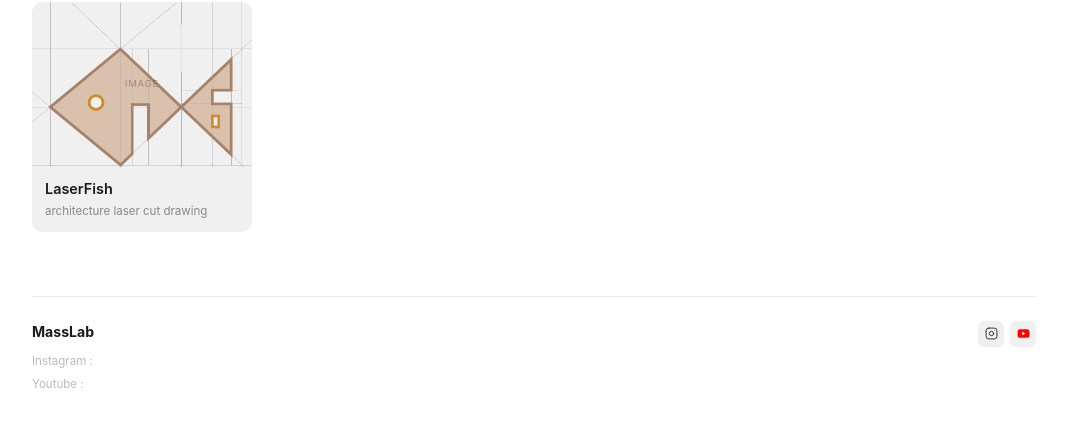
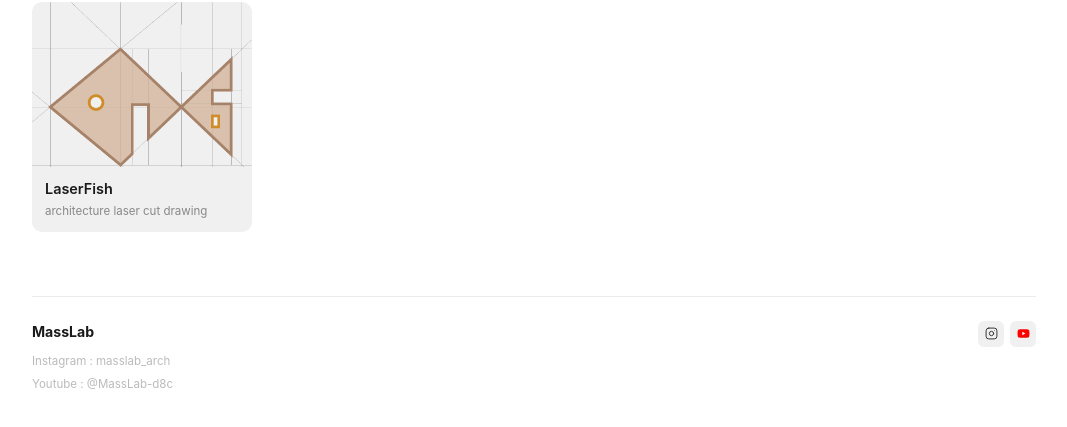
Before and after one commit to baekjonghwi/MassLab, a Next.js app: page / in a window 1280 px wide. Shown: the part 629-1056 px from the top of the page, without its empty margins (106-1173 px from the left). Built offline with nearby package versions, Linux system fonts and the light colour scheme.

Commit message:
remove image placeholder text

```diff
--- a/app/page.tsx
+++ b/app/page.tsx
@@ -215,9 +215,7 @@ export default function Home() {
                 backgroundImage: "url(/images/LaserFish_Main.png)",
                 backgroundSize: "cover",
               }}>
-                <span style={{ fontSize: "0.6rem", opacity: 0.3, letterSpacing: "0.08em", textTransform: "uppercase" }}>
-                  image
-                </span>
+
               </div>
               <div style={{ padding: "11px 13px 13px" }}>
                 <div style={{ fontSize: "0.9rem", fontWeight: 600, marginBottom: "3px" }}>
@@ -243,26 +241,26 @@ export default function Home() {
                 MassLab
               </div>
               <div style={{ fontSize: "0.72rem", color: "#bbb", lineHeight: 2 }}>
-                <div>Instagram :</div>
-                <div>Youtube :</div>
+                <div>Instagram : masslab_arch</div>
+                <div>Youtube : @MassLab-d8c</div>
               </div>
             </div>
 
             {/* 소셜 아이콘 */}
             <div style={{ display: "flex", gap: "6px", alignItems: "center" }}>
-              <button className="social-btn">
+              <a href="https://www.instagram.com/masslab_arch/" target="_blank" className="social-btn">
                 <svg width="13" height="13" viewBox="0 0 24 24" fill="none" stroke="#333" strokeWidth="1.8" strokeLinecap="round" strokeLinejoin="round">
                   <rect x="2" y="2" width="20" height="20" rx="5"/>
                   <circle cx="12" cy="12" r="4"/>
                   <circle cx="17.5" cy="6.5" r="0.8" fill="#333" stroke="none"/>
                 </svg>
-              </button>
-              <button className="social-btn">
+              </a>
+              <a href="https://www.youtube.com/@MassLab-d8c" target="_blank" className="social-btn">
                 <svg width="13" height="13" viewBox="0 0 24 24">
                   <path d="M22.54 6.42a2.78 2.78 0 0 0-1.95-1.96C18.88 4 12 4 12 4s-6.88 0-8.59.46a2.78 2.78 0 0 0-1.95 1.96A29 29 0 0 0 1 12a29 29 0 0 0 .46 5.58A2.78 2.78 0 0 0 3.41 19.6C5.12 20 12 20 12 20s6.88 0 8.59-.4a2.78 2.78 0 0 0 1.95-1.95A29 29 0 0 0 23 12a29 29 0 0 0-.46-5.58z" fill="#FF0000"/>
                   <polygon points="9.75 15.02 15.5 12 9.75 8.98 9.75 15.02" fill="white"/>
                 </svg>
-              </button>
+              </a>
             </div>
           </div>
         </footer>
```
